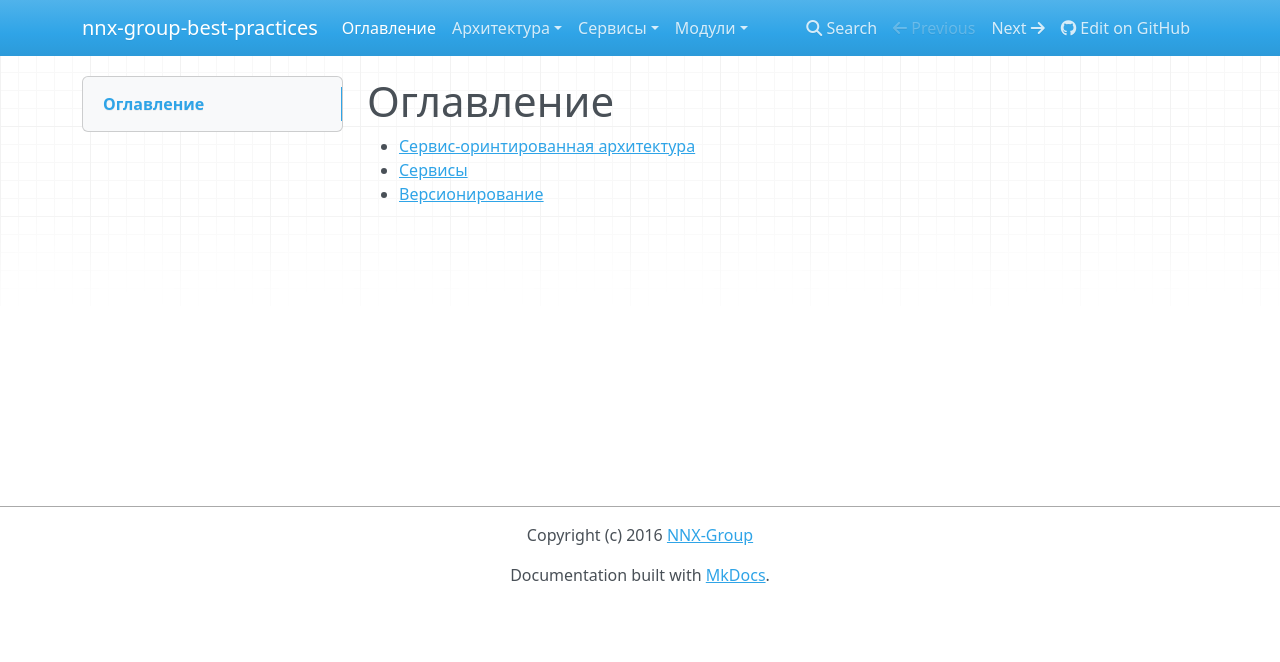
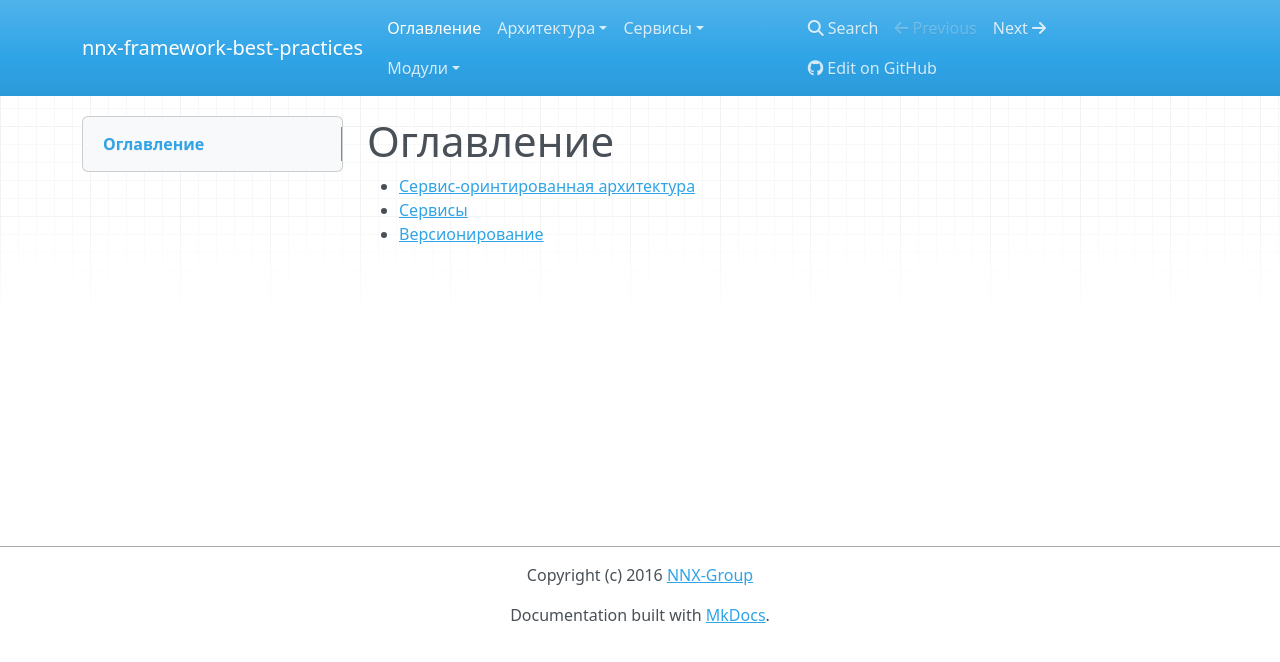
Before and after one commit to nnx-company/best-practices, an MkDocs documentation site: the page built from doc/book/ru/index.md, in a window 1280 px wide. Shown: the top 662 px of the page. Built offline with MkDocs 1.6.1, drawn with Linux system fonts in a browser that asks for light colours; nearby versions of some CDN libraries; old or Windows-style settings are respelled for this version of MkDocs.

Commit message:
Изменение домашней страницы проекта

```diff
--- a/mkdocs.yml
+++ b/mkdocs.yml
@@ -10,7 +10,7 @@ pages:
       - 'Принципы построения доменной модели': 'service-domain-model.md'
     - 'Модули':
       - 'Конфигурирование модуля': 'module-configs.md'
-site_name: nnx-group-best-practices
+site_name: nnx-framework-best-practices
 site_description: 'Стандарты и подходы в разработке'
-repo_url: 'https://github.com/nnx-group/best-practices'
-copyright: 'Copyright (c) 2016 <a href="https://github.com/nnx-group">NNX-Group</a>'
+repo_url: 'https://github.com/nnx-framework/best-practices'
+copyright: 'Copyright (c) 2016 <a href="https://github.com/nnx-framework">NNX-Group</a>'
```
